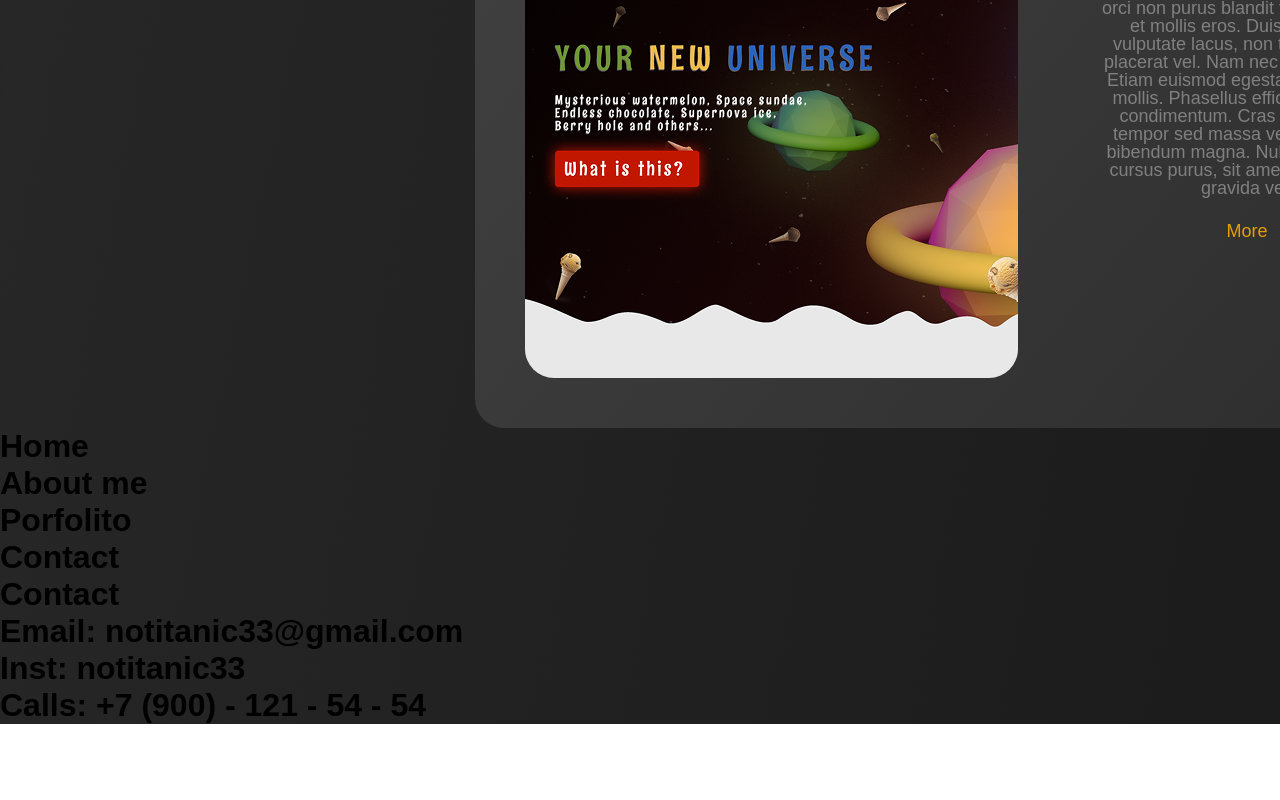
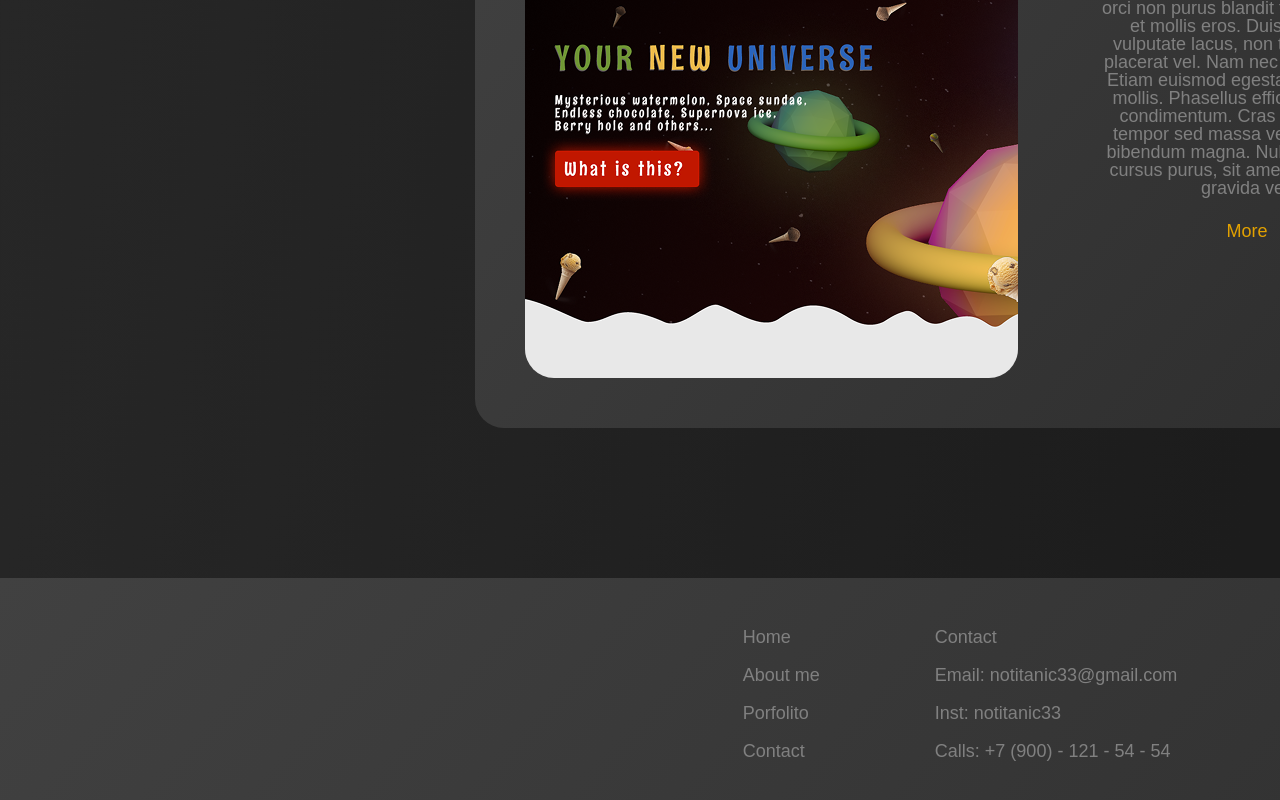
Before and after one commit to abdulloh0099/Notitanic, a React (Vite) app: page / in a window 1280 px wide. Shown: the part 3202-4002 px from the top of the page. Before the commit the page ends 3926 px from the top, so only its background shows below. Built offline with nearby package versions, Linux system fonts and the light colour scheme.

Commit message:
footer css qismi tayyor va sayt yakunlandi!

```diff
--- a/src/App.css
+++ b/src/App.css
@@ -144,3 +144,25 @@ home-page {
   color: #e2a100;
   padding-top: 25px;
 }
+
+footer {
+  background: linear-gradient(130.68deg, #414141 0%, #2d2d2d 100.52%);
+  width: 1920px;
+  height: 238px;
+  margin-top: 150px;
+  display: flex;
+  justify-content: center;
+  gap: 115px;
+  padding-top: 50px;
+}
+
+.footer-h1, .ota2-h1 {
+  color: gray;
+  margin-bottom: 20px;
+  font-weight: 300;
+  font-size: 18px;
+  leading-trim: NONE;
+  line-height: 100%;
+  letter-spacing: 0%;
+  vertical-align: middle;
+}
```
